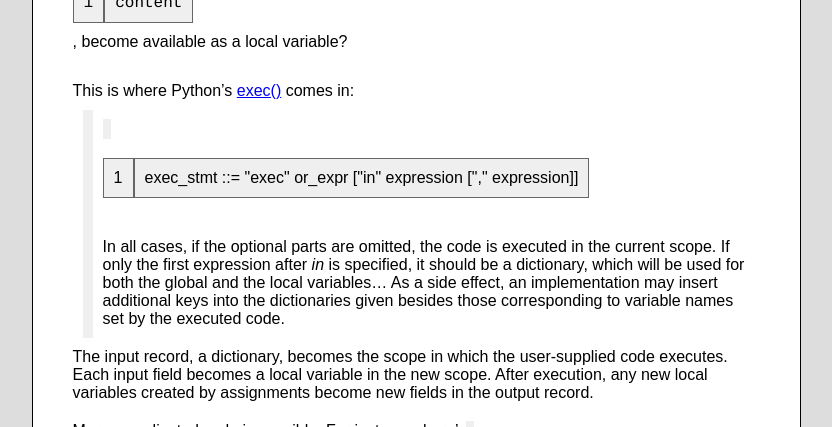
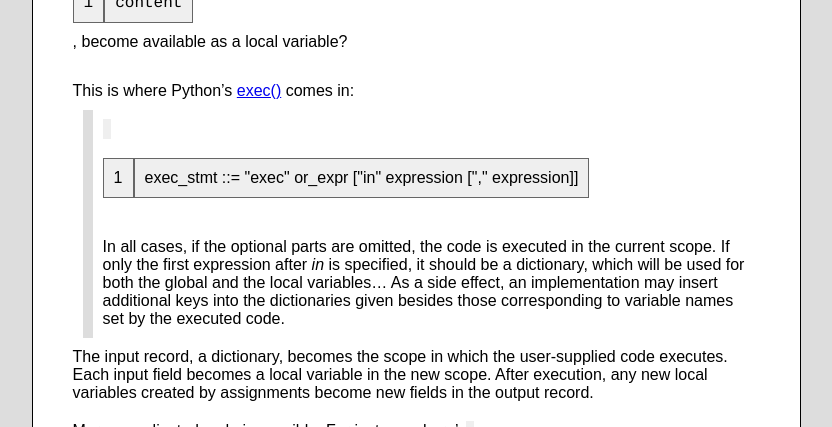
Before and after one commit to acg/acg.github.com, a Jekyll site: the page built from index.html, in a window 1280 px wide. Shown: the part 2312-2739 px from the top of the page, without its empty margins (224-1056 px from the left). Built offline with Jekyll 4.4.1, drawn with Linux system fonts in a browser that asks for light colours; Markdown is read by kramdown in place of the engine named in the settings.

Commit message:
css: make blockquote indent more visible

```diff
--- a/css/main.css
+++ b/css/main.css
@@ -185,7 +185,7 @@ h3 {
 
 .post blockquote {
   margin: 0px 10px;
-  border-left: 10px solid #efefef;
+  border-left: 10px solid #ddd;
   padding-left: 10px;
 }
 
```
